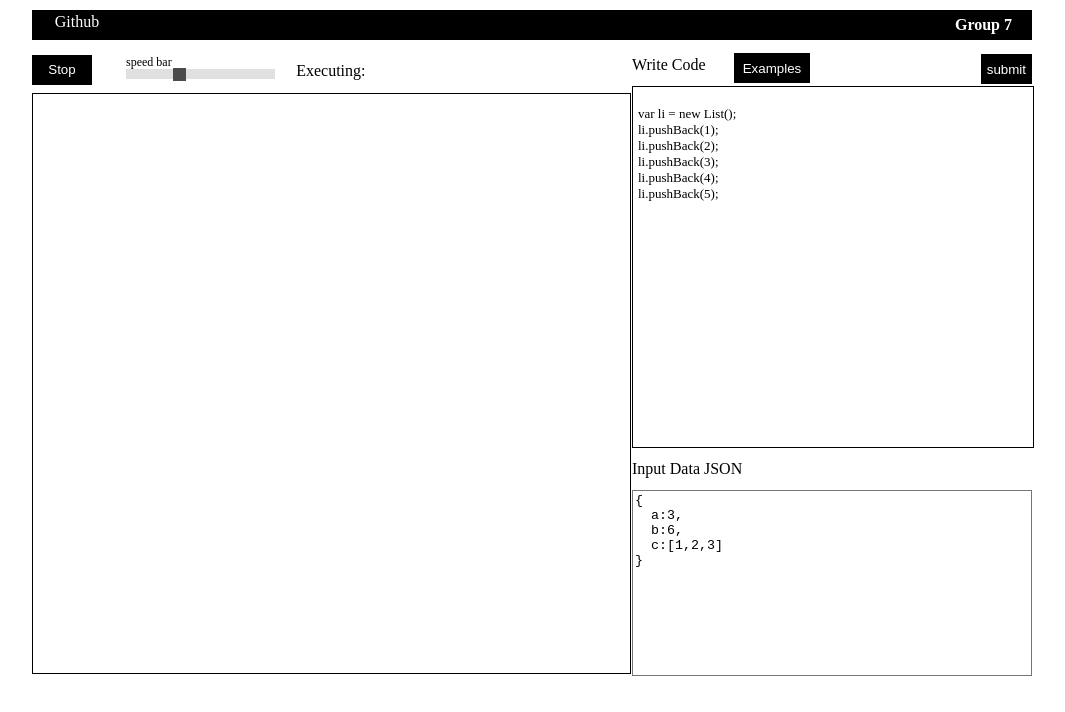
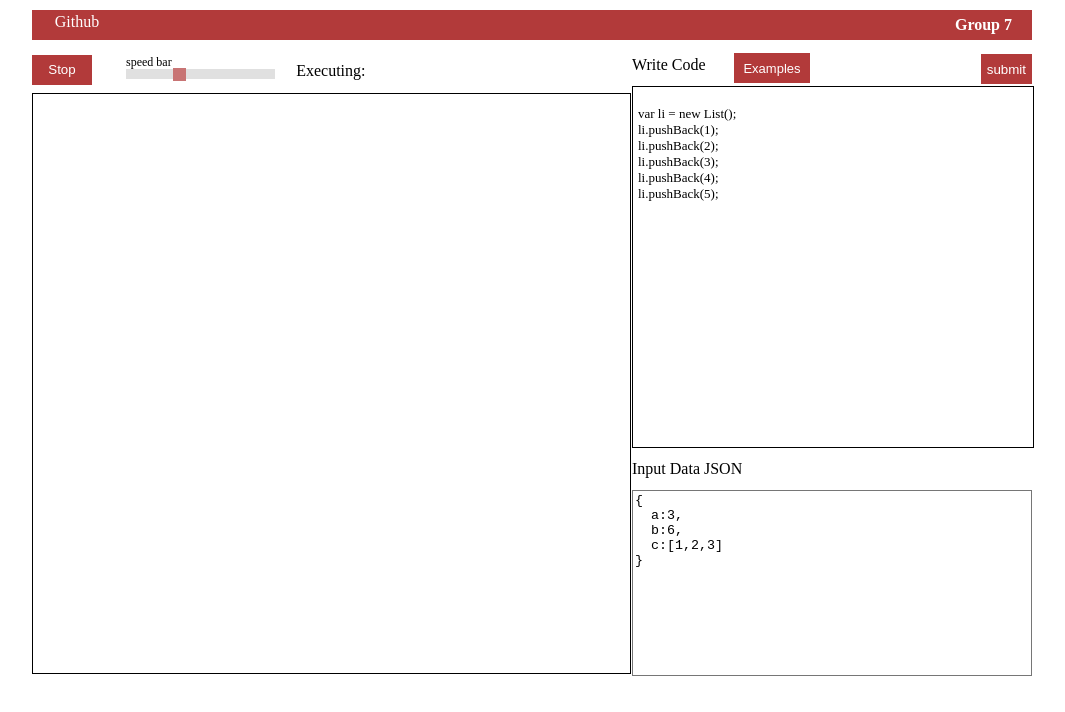
Before and after one commit to Jagannathes/parser, a React (Create React App) app: page / in a window 1280 px wide. Shown: the top 712 px of the page, without its empty margins (108-1173 px from the left). Built offline with nearby package versions, Linux system fonts and the light colour scheme; what js_dsal would draw is missing.

Commit message:
Colour Scheme

```diff
--- a/src/stylesheet/GithubPage.css
+++ b/src/stylesheet/GithubPage.css
@@ -2,7 +2,7 @@ div.github-page {
   width: 18%;
   height: 100%;
   float: left;
-  background-color: black;
+  background-color: rgb(178, 58, 58);
 }
 
 a.github-address {
--- a/src/stylesheet/InputSection.css
+++ b/src/stylesheet/InputSection.css
@@ -69,7 +69,7 @@ button.input-button {
   float: right;
   text-align: middle;
   border: none;
-  background-color: Black;
+  background-color: rgb(178, 58, 58);
   color: white;
   cursor: pointer;
 }
--- a/src/stylesheet/SampleCode.css
+++ b/src/stylesheet/SampleCode.css
@@ -12,9 +12,10 @@
   height: 100%;
   text-align: middle;
   border: none;
-  background-color: Black;
+  background-color: rgb(178, 58, 58);
   color: white;
   cursor: pointer;
+  font-size: small;
 }
 
 .changecodecontent {
--- a/src/stylesheet/ShowContainer.css
+++ b/src/stylesheet/ShowContainer.css
@@ -62,14 +62,14 @@ div.text-show2 {
   appearance: none;
   width: 13px; /* Set a specific slider handle width */
   height: 13px; /* Slider handle height */
-  background: black; /* Green background */
+  background: rgb(178, 58, 58); /* Green background */
   cursor: pointer; /* Cursor on hover */
 }
 
 .slider::-moz-range-thumb {
   width: 13px; /* Set a specific slider handle width */
   height: 13px; /* Slider handle height */
-  background: black; /* Green background */
+  background: rgb(178, 58, 58); /* Green background */
   cursor: pointer; /* Cursor on hover */
 }
 
--- a/src/stylesheet/ShowSection.css
+++ b/src/stylesheet/ShowSection.css
@@ -27,6 +27,6 @@ div.text-show1 {
   position: relative;
   text-align: middle;
   border: none;
-  background-color: Black;
+  background-color: rgb(178, 58, 58);
   color: white;
 }
--- a/src/stylesheet/TopBar.css
+++ b/src/stylesheet/TopBar.css
@@ -1,7 +1,7 @@
 .top-bar {
   width: 100%;
   height: 3.75%;
-  background-color: black;
+  background-color: rgb(178, 58, 58);
   /* opacity: 0; */
   margin: 10px 0;
 }
```
